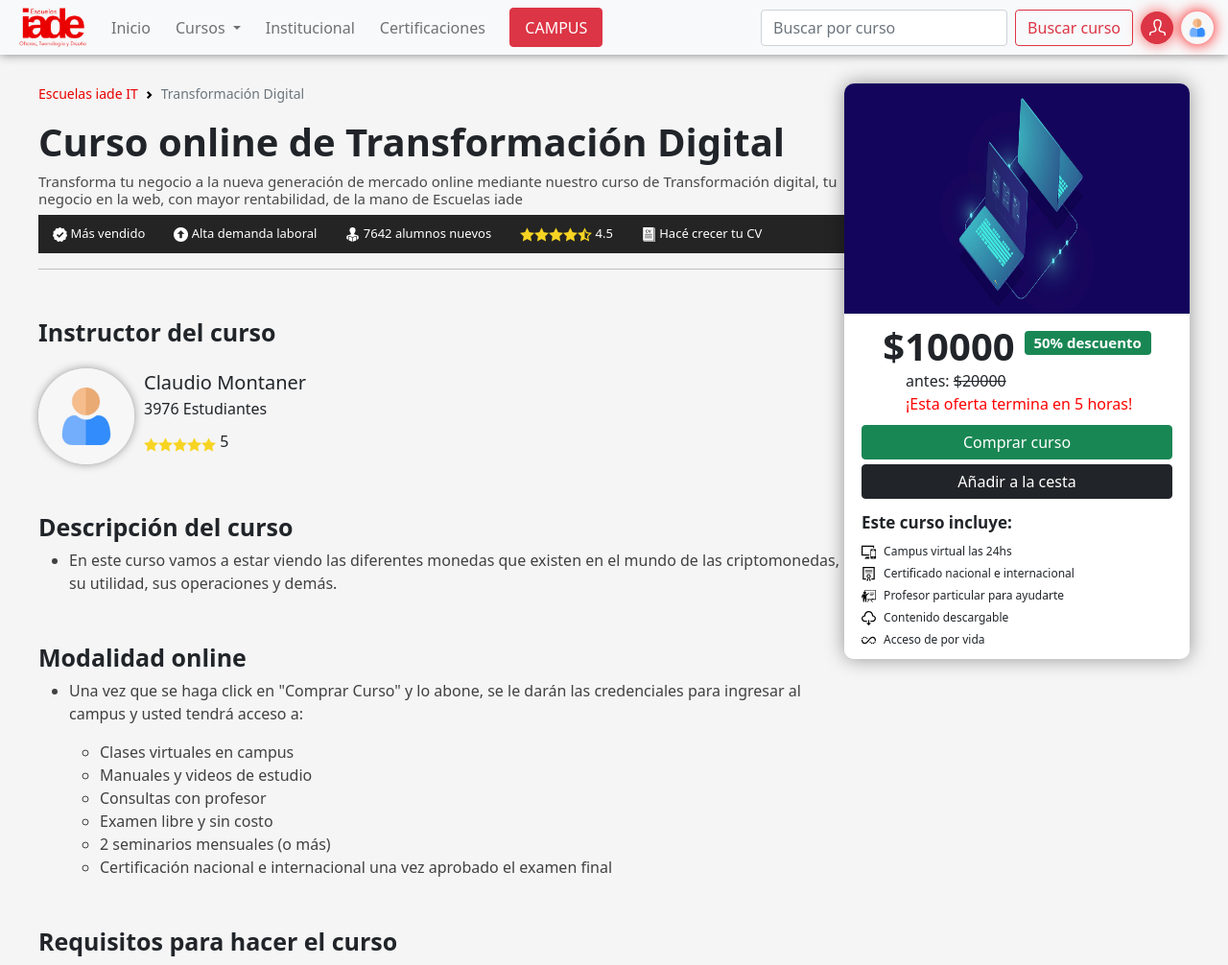
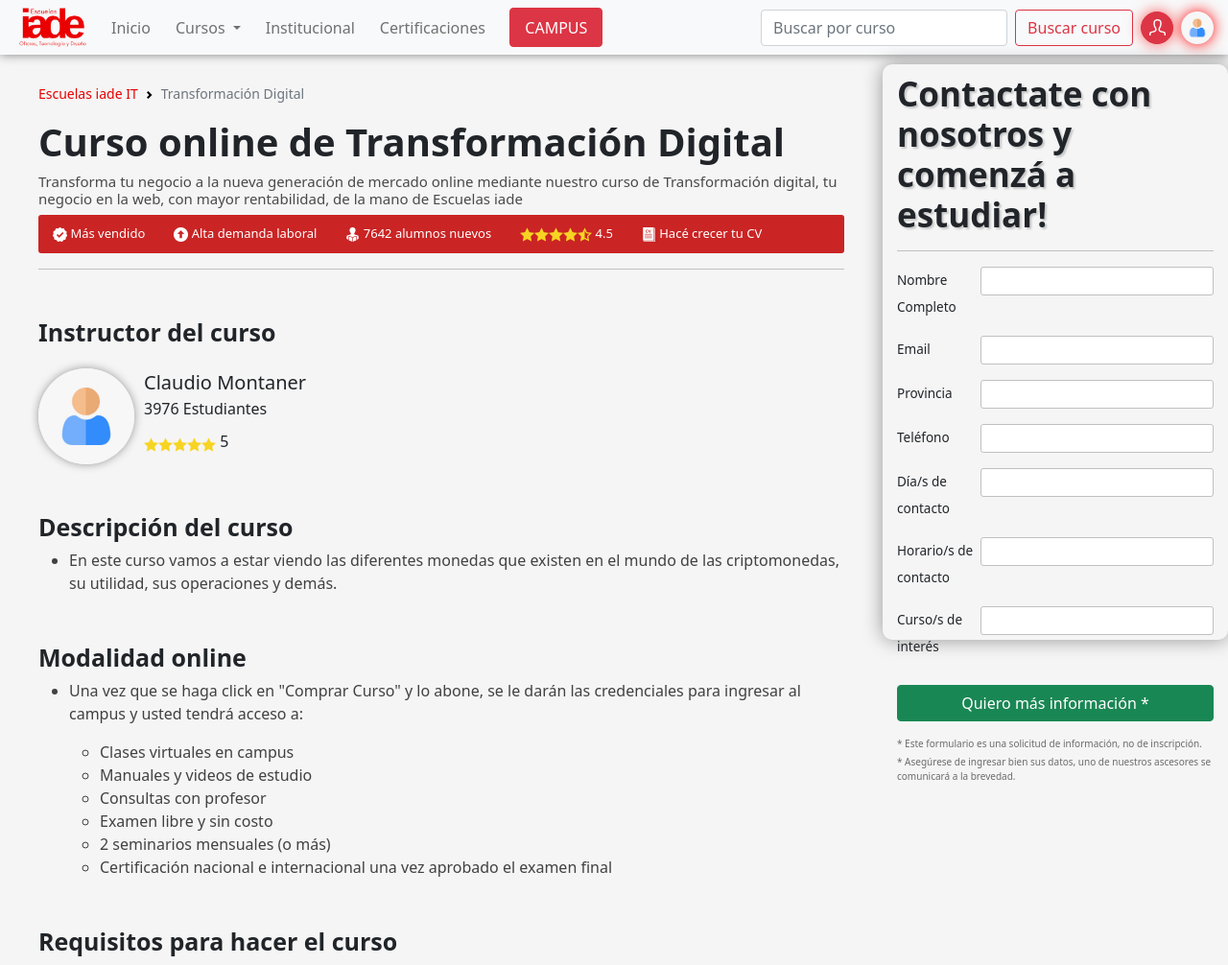
Before and after one commit to lucasezequielriera/escuelas_iade_principal, a PHP site: page /It/views/transformacion_digital.html in a window 1280 px wide. Shown: the top 1006 px of the page at 96% size. Run offline with PHP 8.4, Linux system fonts and the light colour scheme; style sheets or scripts are compiled from the project's sources; some libraries are stand-ins or nearby versions.

Commit message:
Sales form completed

```diff
--- a/IT/css/courses.css
+++ b/IT/css/courses.css
@@ -297,8 +297,9 @@
 body #main .left-part .subtitulo-curso .iconos {
   display: flex;
   flex-flow: row nowrap;
-  background-color: #242424;
+  background-color: #ca2424;
   padding: 10px 0px;
+  border-radius: 3px;
 }
 body #main .left-part .subtitulo-curso .iconos p {
   font-size: 13px;
@@ -676,6 +677,10 @@
   font-weight: 500;
   margin: 0px;
 }
+body #main .left-part .container-cursos-recomendados .card-curso .precio p span {
+  border: 1px solid green;
+  color: green;
+}
 body #main .left-part .container-cursos-recomendados .card-curso .comprar-guardar {
   width: 10%;
   height: 100%;
@@ -689,10 +694,10 @@
   margin: 0px;
 }
 body #main .left-part .container-cursos-recomendados .card-curso .comprar-guardar p img {
-  border-radius: 90px;
+  border-radius: 5px;
   padding: 4px;
   text-align: center;
-  width: 35px;
+  width: 30px;
   margin: 5px 0px;
 }
 body #main .right-part {
@@ -707,6 +712,8 @@
   height: 600px;
   border-radius: 10px;
   box-shadow: 0px 0px 20px rgba(0, 0, 0, 0.397);
+  margin-left: 40px;
+  margin-top: -30px;
 }
 body #main .right-part .container-form .imagen-curso {
   width: 100%;
@@ -796,6 +803,54 @@
 }
 body #main .right-part .container-form .informacion-extra p:last-child {
   margin-bottom: 0px;
+}
+body #main .right-part .contact-form {
+  position: fixed;
+  background-color: rgba(241, 241, 241, 0);
+  width: 360px;
+  height: 600px;
+  border-radius: 10px;
+  box-shadow: 0px 0px 20px rgba(0, 0, 0, 0.397);
+  margin-left: 40px;
+  margin-top: -20px;
+  padding: 10px 15px 20px 15px;
+}
+body #main .right-part .contact-form h1 {
+  margin-bottom: 0px;
+  font-size: 35px;
+  font-weight: 600;
+  text-shadow: 2px 2px 2px #c7c7c7;
+}
+body #main .right-part .contact-form form .parrafo {
+  display: flex;
+  flex-flow: row nowrap;
+  justify-content: space-between;
+}
+body #main .right-part .contact-form form .parrafo label {
+  font-weight: 300;
+  line-height: 28px;
+  font-size: 13.5px;
+}
+body #main .right-part .contact-form form .parrafo input {
+  border: 1px solid silver;
+  border-radius: 3px;
+  height: 30px;
+  padding: 0px 5px;
+  font-weight: 300;
+  transition: all 0.2s;
+}
+body #main .right-part .contact-form form .parrafo input:focus {
+  border: 1px solid #ffa0a0 !important;
+  box-shadow: 0px 0px 10px #ffc3c3;
+  outline: none;
+}
+body #main .right-part .contact-form form .btn-enviar {
+  width: 100%;
+  margin-top: 10px;
+}
+body #main .right-part .contact-form form .footer-card {
+  font-size: 10px;
+  color: #6b6b6b;
 }
 body #footer {
   width: 100% !important;
--- a/IT/scss/courses.scss
+++ b/IT/scss/courses.scss
@@ -322,8 +322,9 @@
                 .iconos {
                     display: flex;
                     flex-flow: row nowrap;
-                    background-color: rgb(36, 36, 36);
+                    background-color: rgb(202, 36, 36);
                     padding: 10px 0px;
+                    border-radius: 3px;
                     p {
                         font-size: 13px;
                         margin: 0px 15px;
@@ -710,6 +711,10 @@
                         p{
                             font-weight: 500;
                             margin: 0px;
+                            span {
+                                border: 1px solid green;
+                                color: green;
+                            }
                         }
                     }
                     .comprar-guardar {
@@ -723,10 +728,10 @@
                             font-weight: 500;
                             margin: 0px;
                             img {
-                                border-radius: 90px;
+                                border-radius: 5px;
                                 padding: 4px;
                                 text-align: center;
-                                width: 35px;
+                                width: 30px;
                                 margin: 5px 0px;
                             }
                         }
@@ -738,6 +743,7 @@
             position: relative;
             width: 360px;
             height: 100%;
+            // Card de venta directa //
             .container-form {
                 position: fixed;
                 background-color: rgba(255, 255, 255, 0.952);
@@ -745,6 +751,8 @@
                 height: 600px;
                 border-radius: 10px;
                 box-shadow: 0px 0px 20px rgba(0, 0, 0, 0.397);
+                margin-left: 40px;
+                margin-top: -30px;
                 .imagen-curso {
                     width: 100%;
                     height: 40%;
@@ -832,6 +840,57 @@
                     }
                     p:last-child {
                         margin-bottom: 0px;
+                    }
+                }
+            }
+            // Card de venta por formulario //
+            .contact-form {
+                position: fixed;
+                background-color: rgba(241, 241, 241, 0);
+                width: 360px;
+                height: 600px;
+                border-radius: 10px;
+                box-shadow: 0px 0px 20px rgba(0, 0, 0, 0.397);
+                margin-left: 40px;
+                margin-top: -20px;
+                padding: 10px 15px 20px 15px;
+                h1 {
+                    margin-bottom: 0px;
+                    font-size: 35px;
+                    font-weight: 600;
+                    text-shadow: 2px 2px 2px rgb(199, 199, 199);
+                }
+                form {
+                    .parrafo {
+                        display: flex;
+                        flex-flow: row nowrap;
+                        justify-content: space-between;
+                        label {
+                            font-weight: 300;
+                            line-height: 28px;
+                            font-size: 13.5px;
+                        }
+                        input {
+                            border: 1px solid rgb(192, 192, 192);
+                            border-radius: 3px;
+                            height: 30px;
+                            padding: 0px 5px;
+                            font-weight: 300;
+                            transition: all .2s;
+                        }
+                        input:focus {
+                            border: 1px solid rgb(255, 160, 160) !important;
+                            box-shadow: 0px 0px 10px rgb(255, 195, 195);
+                            outline: none;
+                        }
+                    }
+                    .btn-enviar {
+                        width: 100%;
+                        margin-top: 10px;
+                    }
+                    .footer-card {
+                        font-size: 10px;
+                        color: rgb(107, 107, 107);
                     }
                 }
             }
--- a/IT/views/transformacion_digital.html
+++ b/IT/views/transformacion_digital.html
@@ -484,11 +484,11 @@
                         <p>4,6 <img src="../images/estrella-completa.png" alt="star" width="13px"></p>
                     </div>
                     <div class="precio">
-                        <p><span class="badge bg-dark">$12000</span></p>
+                        <p><span class="badge">$12000</span></p>
                     </div>
                     <div class="comprar-guardar">
                         <p><img class="btn btn-success" src="../images/buy.png" alt="comprar"></p>
-                        <p><img class="btn btn-dark" src="../images/add-cart.png" alt="agregar-al-carrito"></p>
+                        <p><img class="btn btn-danger" src="../images/add-cart.png" alt="agregar-al-carrito"></p>
                     </div>
                 </div>
                 <hr>
@@ -504,11 +504,11 @@
                         <p>5 <img src="../images/estrella-completa.png" alt="star" width="13px"></p>
                     </div>
                     <div class="precio">
-                        <p><span class="badge bg-dark">$11000</span></p>
+                        <p><span class="badge">$11000</span></p>
                     </div>
                     <div class="comprar-guardar">
                         <p><img class="btn btn-success" src="../images/buy.png" alt="comprar"></p>
-                        <p><img class="btn btn-dark" src="../images/add-cart.png" alt="agregar-al-carrito"></p>
+                        <p><img class="btn btn-danger" src="../images/add-cart.png" alt="agregar-al-carrito"></p>
                     </div>
                 </div>
                 <hr>
@@ -524,11 +524,11 @@
                         <p>4,4 <img src="../images/estrella-completa.png" alt="star" width="13px"></p>
                     </div>
                     <div class="precio">
-                        <p><span class="badge bg-dark">$13000</span></p>
+                        <p><span class="badge">$13000</span></p>
                     </div>
                     <div class="comprar-guardar">
                         <p><img class="btn btn-success" src="../images/buy.png" alt="comprar"></p>
-                        <p><img class="btn btn-dark" src="../images/add-cart.png" alt="agregar-al-carrito"></p>
+                        <p><img class="btn btn-danger" src="../images/add-cart.png" alt="agregar-al-carrito"></p>
                     </div>
                 </div>
                 <hr>
@@ -544,11 +544,11 @@
                         <p>4,0 <img src="../images/estrella-completa.png" alt="star" width="13px"></p>
                     </div>
                     <div class="precio">
-                        <p><span class="badge bg-dark">$15000</span></p>
+                        <p><span class="badge">$15000</span></p>
                     </div>
                     <div class="comprar-guardar">
                         <p><img class="btn btn-success" src="../images/buy.png" alt="comprar"></p>
-                        <p><img class="btn btn-dark" src="../images/add-cart.png" alt="agregar-al-carrito"></p>
+                        <p><img class="btn btn-danger" src="../images/add-cart.png" alt="agregar-al-carrito"></p>
                     </div>
                 </div>
                 <hr>
@@ -564,17 +564,17 @@
                         <p>4,8 <img src="../images/estrella-completa.png" alt="star" width="13px"></p>
                     </div>
                     <div class="precio">
-                        <p><span class="badge bg-dark">$10000</span></p>
+                        <p><span class="badge">$10000</span></p>
                     </div>
                     <div class="comprar-guardar">
                         <p><img class="btn btn-success" src="../images/buy.png" alt="comprar"></p>
-                        <p><img class="btn btn-dark" src="../images/add-cart.png" alt="agregar-al-carrito"></p>
+                        <p><img class="btn btn-danger" src="../images/add-cart.png" alt="agregar-al-carrito"></p>
                     </div>
                 </div>
                 <hr>
             </div>
         </div>
-        <div class="right-part animate__animated animate__fadeIn">
+        <!-- <div class="right-part animate__animated animate__fadeIn">
             <div class="container-form">
                 <div class="imagen-curso"><img src="../images/transformacion-digital.jpeg" alt="transformacion-digital"></div>
                 <div class="precio">
@@ -588,18 +588,57 @@
                     </div>
                 </div>
                 <div class="botones">
-                    <button class="btn btn-success comprar">Comprar curso</button>
-                    <button class="btn btn-dark cesta">Añadir a la cesta</button>
+                    <button class="btn btn-success comprar fw-light">Comprar curso</button>
+                    <button class="btn btn-danger cesta fw-light">Agregar al carrito</button>
                 </div>
                 <div class="informacion-extra">
                     <h5>Este curso incluye:</h5>
                     <p><img src="../images/icono1.svg" alt="campus"> Campus virtual las 24hs</p>
                     <p><img src="../images/icono2.svg" alt="diploma"> Certificado nacional e internacional</p>
                     <p><img src="../images/icono3.svg" alt=""> Profesor particular para ayudarte</p>
-                    <!-- <p><img src="../images/icono4.svg" alt="diploma-iade"> Diploma avalado por nosotros</p> -->
+                    <p><img src="../images/icono4.svg" alt="diploma-iade"> Diploma avalado por nosotros</p> (Este ocultarlo)
                     <p><img src="../images/icono5.svg" alt="contenido-descargable"> Contenido descargable</p>
                     <p><img src="../images/icono6.svg" alt="acceso-de-por-vida"> Acceso de por vida</p>
                 </div>
+            </div>
+        </div> -->
+        <div class="right-part animate__animated animate__fadeIn">
+            <div class="container-form contact-form">
+                <h1>Contactate con nosotros y comenzá a estudiar!</h1>
+                <hr>
+                <form action="#" method="post">
+                    <p class="parrafo">
+                        <label for="nombre">Nombre Completo</label>
+                        <input type="text" required>
+                    </p>
+                    <p class="parrafo">
+                        <label for="email">Email</label>
+                        <input type="text" required>
+                    </p>
+                    <p class="parrafo">
+                        <label for="provincia">Provincia</label>
+                        <input type="text" required>
+                    </p>
+                    <p class="parrafo">
+                        <label for="telefono">Teléfono</label>
+                        <input type="number" required>
+                    </p>
+                    <p class="parrafo">
+                        <label for="dia-contacto">Día/s de contacto</label>
+                        <input type="text" required>
+                    </p>
+                    <p class="parrafo">
+                        <label for="horario-contacto">Horario/s de contacto</label>
+                        <input type="text" required>
+                    </p>
+                    <p class="parrafo">
+                        <label for="curso">Curso/s de interés</label>
+                        <input type="text" required>
+                    </p>
+                    <input class="btn-enviar btn btn-success fw-light" type="submit" value="Quiero más información *">
+                    <p class="footer-card mt-3 mb-0">* Este formulario es una solicitud de información, no de inscripción.</p>
+                    <p class="footer-card mt-1">* Asegúrese de ingresar bien sus datos, uno de nuestros ascesores se comunicará a la brevedad.</p>
+                </form>
             </div>
         </div>
     </main>
--- a/js/session.js
+++ b/js/session.js
@@ -44,7 +44,7 @@
         .then((userCredential) => {
             // Signed in
             const user = userCredential.user;
-            swal({
+            Swal.fire({
                 title: "¡Usuario creado con éxito!",
                 icon: "success",
                 timer: 2000
```
Also changed, not shown: pendientes.md (+16 -0 lines), IT/images/add-cart.png, IT/images/buy.png, 1 other file.
